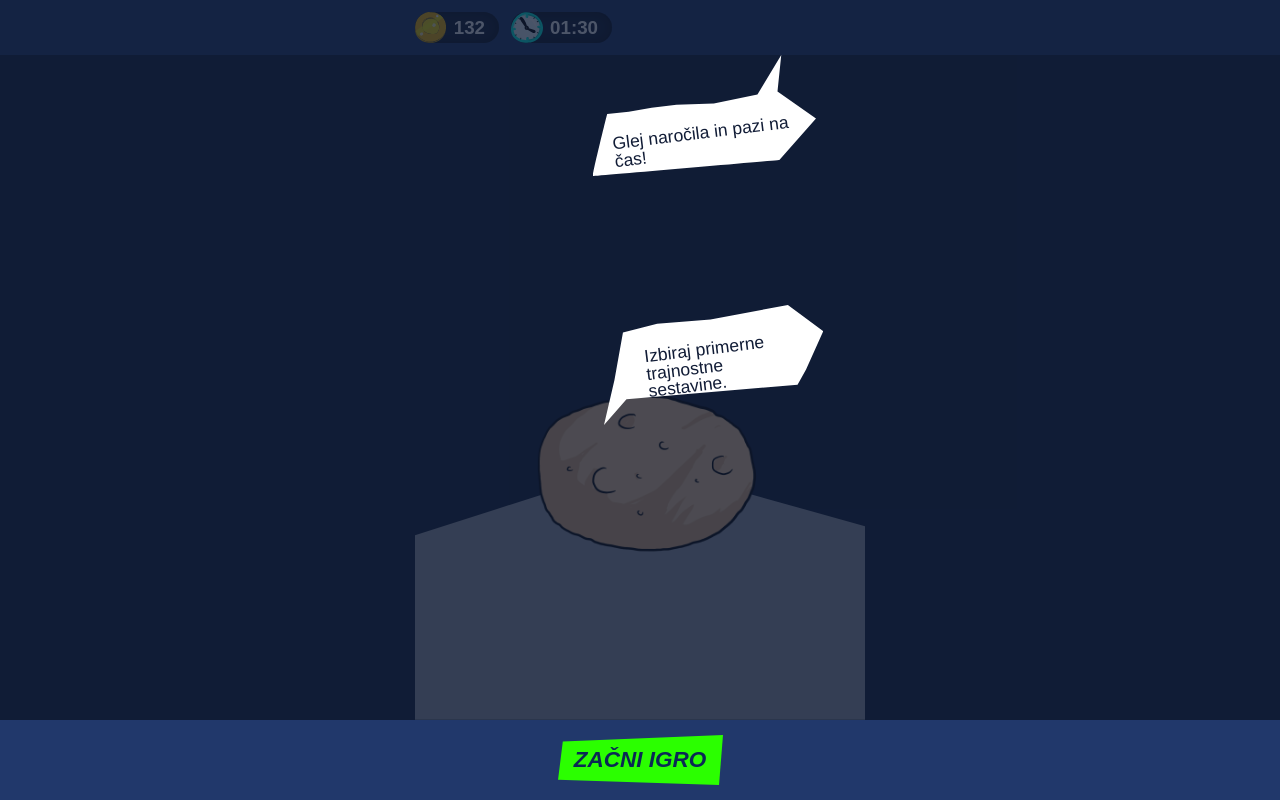
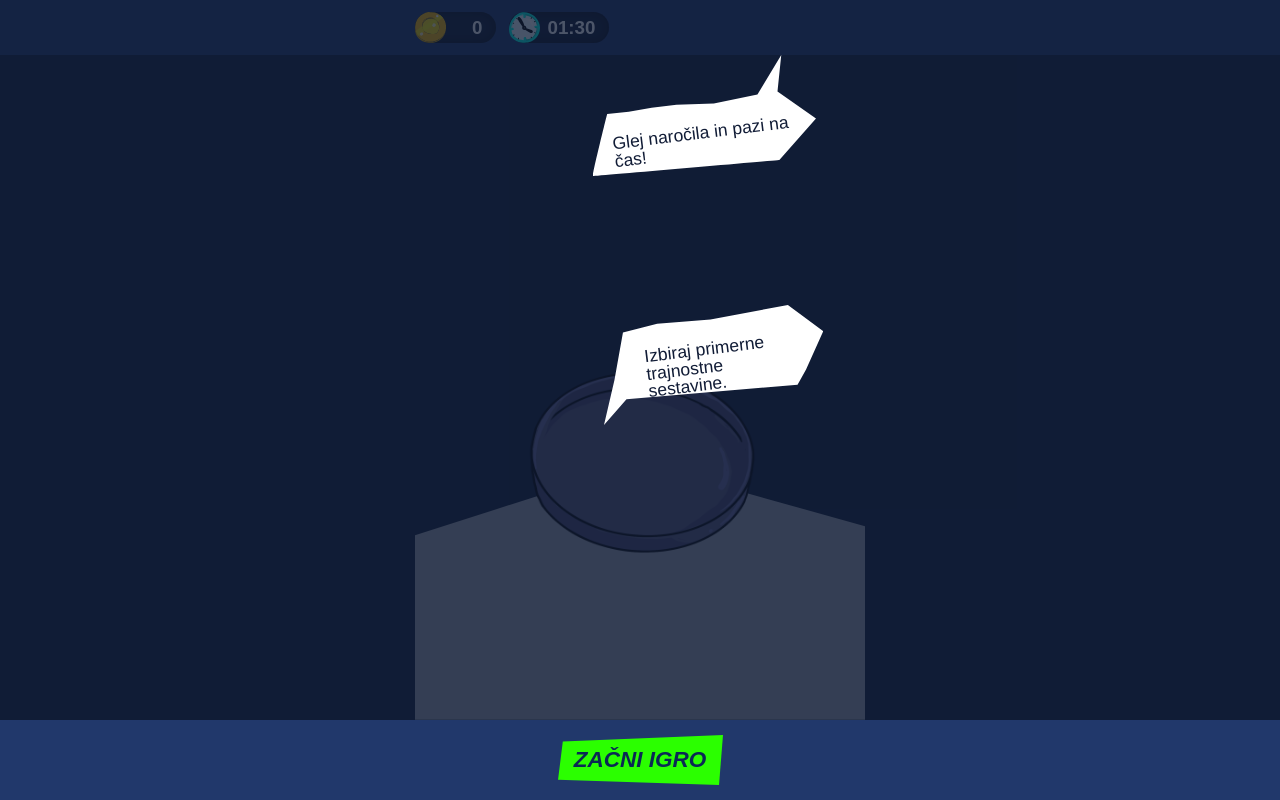
Before and after one commit to danesjenovdan/futr-za-jutr, a Vue app: page /game in a window 1280 px wide. Built offline with nearby package versions, Linux system fonts and the light colour scheme; a web font is replaced by a local one.

Commit message:
start keeping score and show it in top bar

```diff
--- a/src/components/TopBar.vue
+++ b/src/components/TopBar.vue
@@ -2,9 +2,9 @@
   <div class="top-bar">
     <div class="top-content constrain-width">
       <div class="pills">
-        <div class="pill points">
+        <div class="pill score">
           <img class="icon" src="../assets/images/icons/kovanec.svg" alt="" />
-          <div class="text">132</div>
+          <div class="text">{{ gameStore.score }}</div>
         </div>
         <div
           :class="[
@@ -97,6 +97,13 @@ const formattedTimer = computed(() => {
           line-height: 1;
         }
 
+        &.score {
+          .text {
+            min-width: 4rem;
+            text-align: right;
+          }
+        }
+
         &.time {
           .text {
             min-width: 5.1rem;
--- a/src/stores/game.js
+++ b/src/stores/game.js
@@ -58,13 +58,15 @@ export const useGameStore = defineStore("gameStore", {
     remainingTimeMs: MAX_TIME_SECONDS * 1000,
     paused: true,
     gameOver: false,
-    foods: [createNewFood("taco")],
+    combinedFoods: [createNewFood("pie")],
     ingredientSelectorOpen: false,
     ingredientSelection: null,
+    orderQueue: [],
+    score: 0,
   }),
   getters: {
     currentFood(state) {
-      return last(state.foods);
+      return last(state.combinedFoods);
     },
     currentIngredientType(state) {
       const foodTemplate = ingredients.foods[state.currentFood.id];
@@ -158,11 +160,15 @@ export const useGameStore = defineStore("gameStore", {
           }
         }
 
+        if (this.currentFood.layers.length >= numIngredients) {
+          this.score += 50;
+        }
+
         return;
       }
 
       // all foods completed
-      if (this.foods.length === 4) {
+      if (this.combinedFoods.length === 4) {
         this.paused = true;
         this.gameOver = true;
         return;
@@ -170,7 +176,7 @@ export const useGameStore = defineStore("gameStore", {
 
       // current food completed, start new one
       const nextFood = createNewFood();
-      this.foods.push(nextFood);
+      this.combinedFoods.push(nextFood);
     },
   },
 });
```
